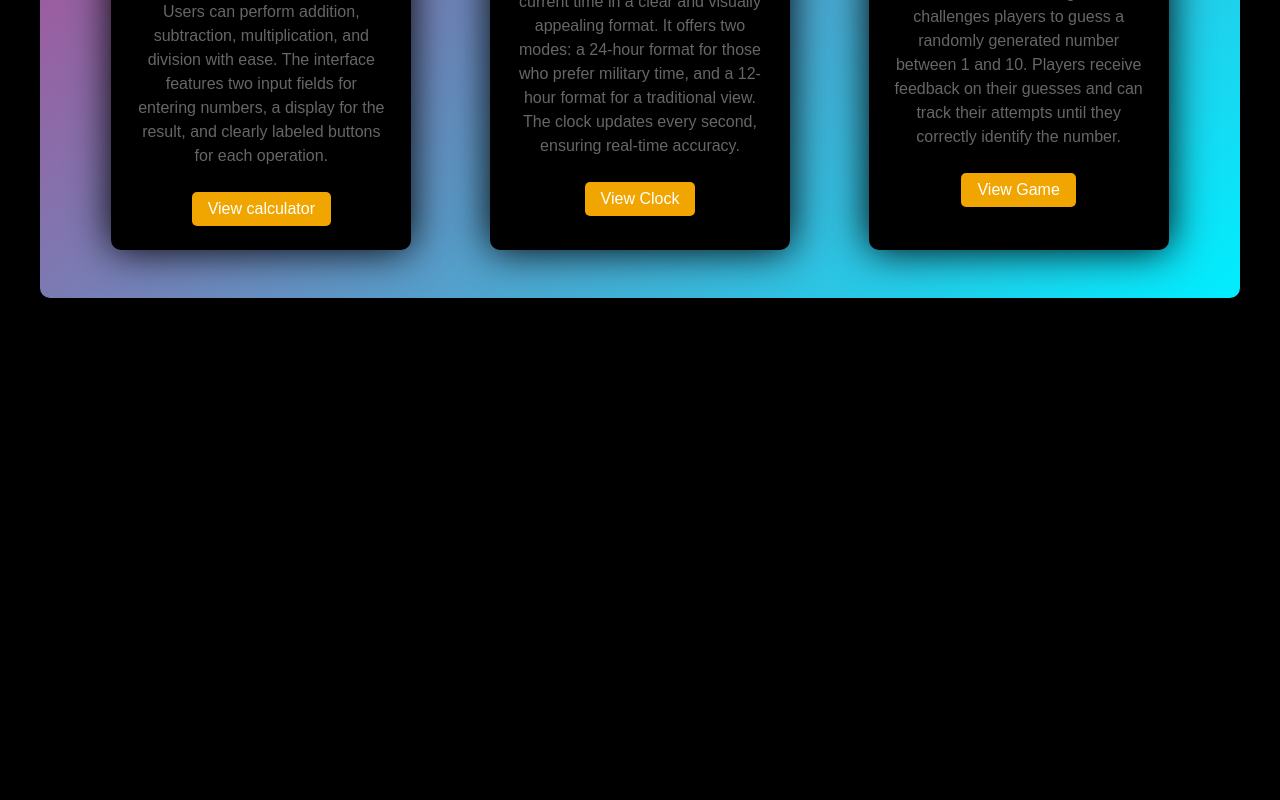
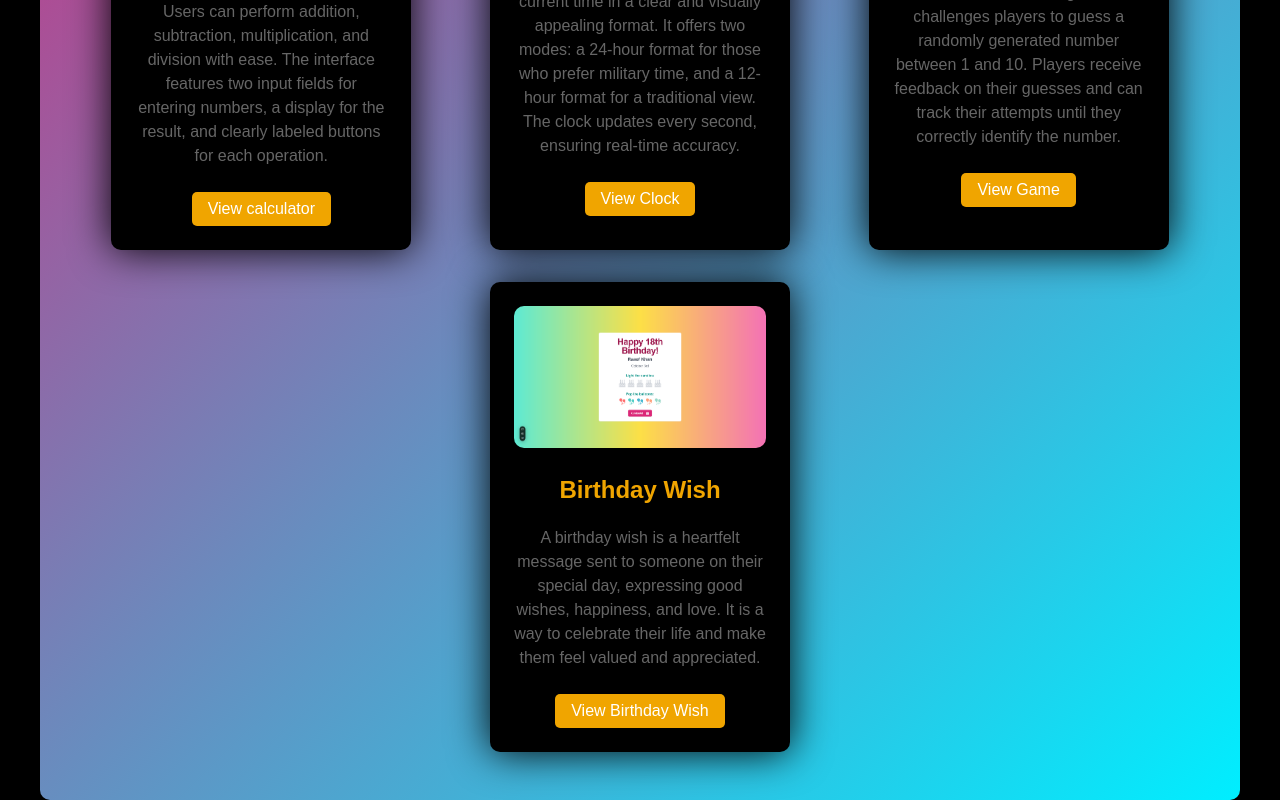
Before and after one commit to raaefkhan44/Portfolio-Custom-CSS, a Next.js app: page /project in a window 1280 px wide. Shown: the part 1060-1860 px from the top of the page. Before the commit the page ends 1358 px from the top, so only its background shows below. Built offline with nearby package versions, Linux system fonts and the light colour scheme.

Commit message:
third commit

```diff
--- a/src/app/project/page.tsx
+++ b/src/app/project/page.tsx
@@ -143,6 +143,27 @@ export default function Project() {
           </button>
         </div>
 
+        <div className="project-item">
+          <Image
+            src="/birthday_wish.PNG"
+            alt="Portfolio Item Image"
+            width={300}
+            height={250}
+            className="portfolio-image"
+          />
+          <h3>Birthday Wish</h3>
+          <p>
+          A birthday wish is a heartfelt message sent to someone on their special day, expressing good wishes, happiness, and love. It is a way to celebrate their life and make them feel valued and appreciated.
+          </p>
+          <button type="button">
+            <a
+              href="https://08-birthday-wish.vercel.app/"
+              target="_blank"
+            >
+              View Birthday Wish
+            </a>
+          </button>
+        </div>
 
 
       </div>
```
Also changed, not shown: public/birthday_wish.PNG (added).
